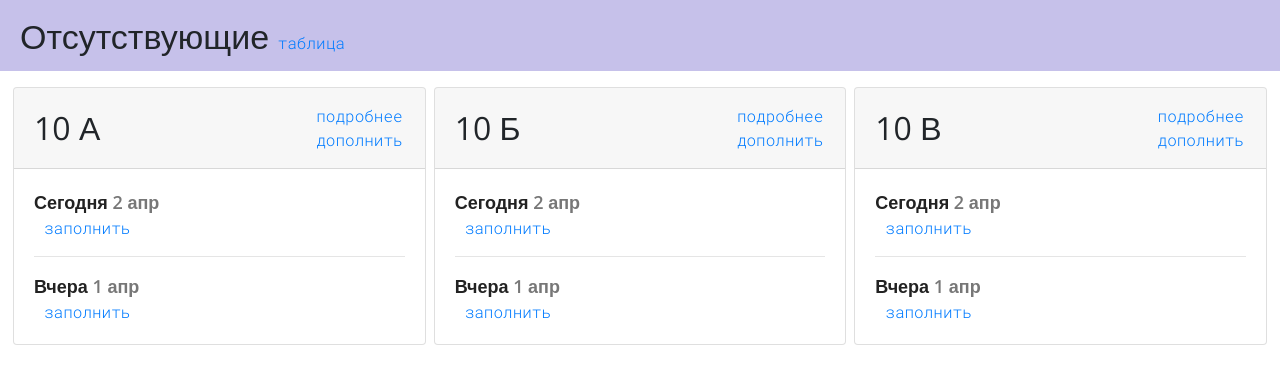
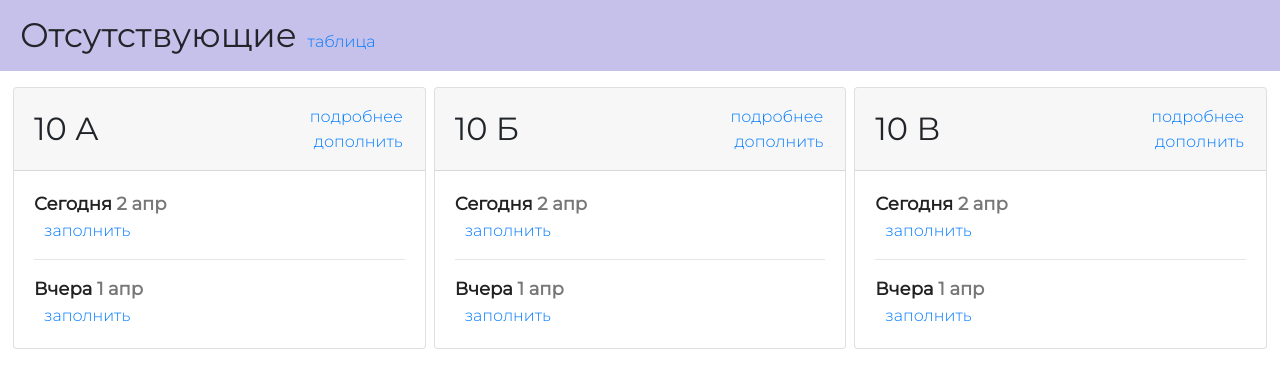
Before and after one commit to thecattest/lyceum-reports, a Flask app: page / in a window 1280 px wide. Shown: the top 388 px of the page. Run offline with Flask 2, Linux system fonts and the light colour scheme; data comes from the database, SQL or seed files in the repository; some libraries are stand-ins or nearby versions.

Commit message:
update font: Montserrat

```diff
--- a/static/style.css
+++ b/static/style.css
@@ -6,13 +6,14 @@
   padding: 10px;
   padding-left: 20px;
   font-size: 34px;
-  font-family: 'Lato', sans-serif;
+  /* font-family: 'Lato', sans-serif; */
+  font-family: 'Montserrat', sans-serif;
   background-color: #c6c1ea; /*#aaa5d2;*/
 }
 
 .title {
   font-size: 32px;
-  font-family: "Open Sans", sans-serif;
+  font-family: 'Montserrat', sans-serif;
 }
 
 .class-card.sent {
@@ -20,7 +21,8 @@
 }
 
 .action {
-  font-family: 'Roboto Mono', monospace;
+  font-family: 'Montserrat', sans-serif;
+  font-size: 16px;
   font-weight: 300;
   border-radius: 5px;
   padding: 2px;
@@ -35,7 +37,6 @@
 
 .day {
   font-size: 16px;
-  font-family: "Open Sans", sans-serif;
   color: #222;
 }
 
@@ -48,7 +49,7 @@
 }
 
 .day-title {
-  font-family: "Open Sans", sans-serif;
+  font-family: 'Montserrat', sans-serif;
   font-weight: 600;
   font-size: 18px;
 }
@@ -61,7 +62,7 @@
 }
 
 .students-list{
-  font-family: 'Open Sans', sans-serif;
+  font-family: 'Montserrat', sans-serif;
   /*border-bottom-left-radius: 15px !important;
   border-bottom-right-radius: 15px !important;*/
 }
--- a/templates/day.html
+++ b/templates/day.html
@@ -16,6 +16,7 @@
   <link href="https://fonts.googleapis.com/css2?family=Open+Sans:ital,wght@0,300;0,400;0,600;1,600&display=swap" rel="stylesheet">
   <link href="https://fonts.googleapis.com/css2?family=Roboto+Mono:wght@100;200;300;400;500&display=swap" rel="stylesheet">
   <link href="https://fonts.googleapis.com/css2?family=Lato:wght@300;400;700&display=swap" rel="stylesheet">
+  <link href="https://fonts.googleapis.com/css2?family=Montserrat:wght@300;400&display=swap" rel="stylesheet">
 
   <script src="https://kit.fontawesome.com/b441ffabfb.js" crossorigin="anonymous"></script>
 
--- a/templates/main.html
+++ b/templates/main.html
@@ -15,6 +15,7 @@
   <link href="https://fonts.googleapis.com/css2?family=Roboto+Mono:wght@100;200;300;400;500&display=swap" rel="stylesheet">
   <link href="https://fonts.googleapis.com/css2?family=Lato:wght@300;400;700&display=swap" rel="stylesheet">
   <script src="https://kit.fontawesome.com/b441ffabfb.js" crossorigin="anonymous"></script>
+  <link href="https://fonts.googleapis.com/css2?family=Montserrat:wght@300;400&display=swap" rel="stylesheet">
 
   <link rel="stylesheet" href="../static/style.css">
 
```
Also changed, not shown: templates/table.html (+6 -2 lines).
